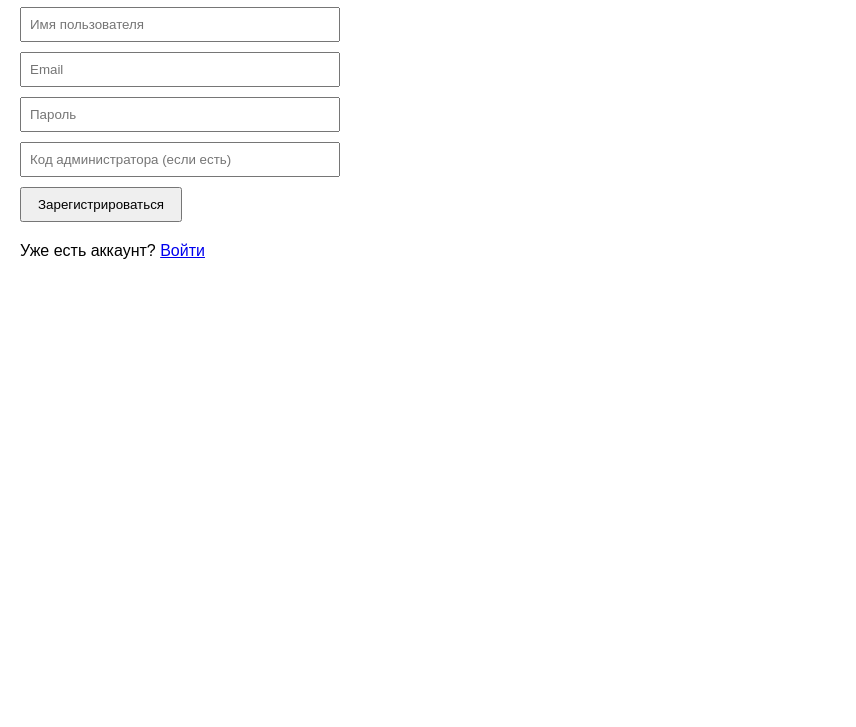
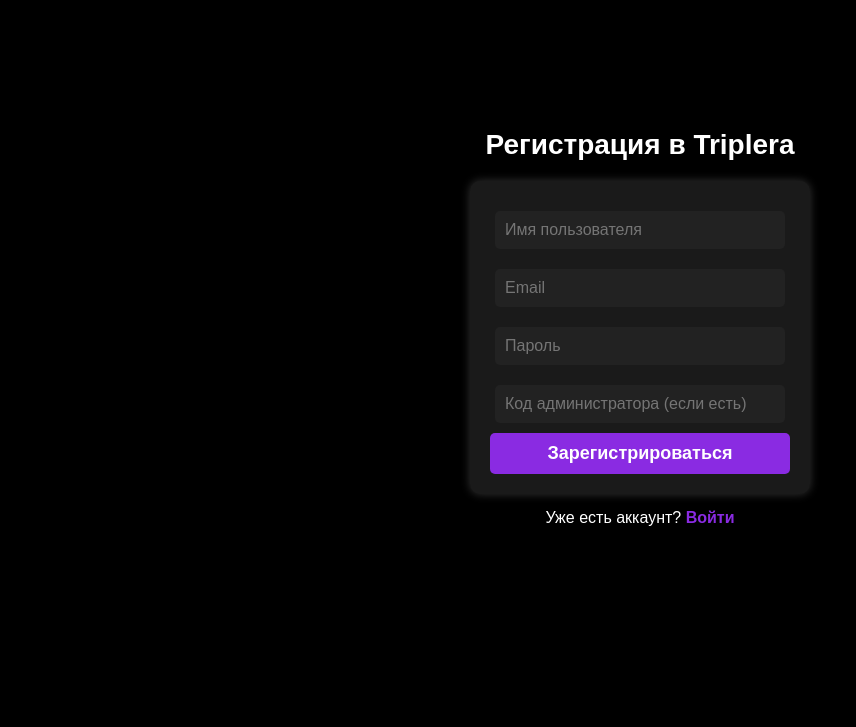
Before and after one commit to ai-dar/Triplera, a website: page public/register.html in a window 1280 px wide. Shown: the part 73-800 px from the top of the page, without its empty margins (0-856 px from the left). Drawn offline with Linux system fonts and the light colour scheme.

Commit message:
Finish Design login & register

```diff
--- /dev/null
+++ b/public/css/login.css
@@ -0,0 +1,71 @@
+body {
+    background-color: #000;
+    color: #fff;
+    font-family: Arial, sans-serif;
+    text-align: center;
+    display: flex;
+    flex-direction: column;
+    align-items: center;
+    justify-content: center;
+    height: 100vh;
+    margin: 0;
+}
+
+h1 {
+    margin-bottom: 20px;
+    font-size: 28px;
+}
+
+form {
+    background-color: rgba(255, 255, 255, 0.1);
+    padding: 20px;
+    border-radius: 10px;
+    box-shadow: 0 0 10px rgba(255, 255, 255, 0.2);
+    width: 300px;
+    display: flex;
+    flex-direction: column;
+    align-items: center;
+}
+
+input {
+    width: 90%;
+    padding: 10px;
+    margin: 10px 0;
+    border: none;
+    border-radius: 5px;
+    font-size: 16px;
+    background-color: #222;
+    color: #fff;
+}
+
+button {
+    background-color: #8A2BE2;
+    color: #fff;
+    border: none;
+    padding: 10px 15px;
+    font-size: 18px;
+    font-weight: bold;
+    border-radius: 5px;
+    cursor: pointer;
+    transition: transform 0.3s, box-shadow 0.3s;
+    width: 100%;
+}
+
+button:hover {
+    transform: scale(1.05);
+    box-shadow: 0 0 10px rgba(138, 43, 226, 0.8);
+}
+
+p {
+    margin-top: 15px;
+}
+
+a {
+    color: #8A2BE2;
+    text-decoration: none;
+    font-weight: bold;
+}
+
+a:hover {
+    text-decoration: underline;
+}
--- /dev/null
+++ b/public/css/register.css
@@ -0,0 +1,71 @@
+body {
+    background-color: #000;
+    color: #fff;
+    font-family: Arial, sans-serif;
+    text-align: center;
+    display: flex;
+    flex-direction: column;
+    align-items: center;
+    justify-content: center;
+    height: 100vh;
+    margin: 0;
+}
+
+h1 {
+    margin-bottom: 20px;
+    font-size: 28px;
+}
+
+form {
+    background-color: rgba(255, 255, 255, 0.1);
+    padding: 20px;
+    border-radius: 10px;
+    box-shadow: 0 0 10px rgba(255, 255, 255, 0.2);
+    width: 300px;
+    display: flex;
+    flex-direction: column;
+    align-items: center;
+}
+
+input {
+    width: 90%;
+    padding: 10px;
+    margin: 10px 0;
+    border: none;
+    border-radius: 5px;
+    font-size: 16px;
+    background-color: #222;
+    color: #fff;
+}
+
+button {
+    background-color: #8A2BE2;
+    color: #fff;
+    border: none;
+    padding: 10px 15px;
+    font-size: 18px;
+    font-weight: bold;
+    border-radius: 5px;
+    cursor: pointer;
+    transition: transform 0.3s, box-shadow 0.3s;
+    width: 100%;
+}
+
+button:hover {
+    transform: scale(1.05);
+    box-shadow: 0 0 10px rgba(138, 43, 226, 0.8);
+}
+
+p {
+    margin-top: 15px;
+}
+
+a {
+    color: #8A2BE2;
+    text-decoration: none;
+    font-weight: bold;
+}
+
+a:hover {
+    text-decoration: underline;
+}
--- a/public/register.html
+++ b/public/register.html
@@ -3,7 +3,7 @@
 <head>
   <meta charset="UTF-8">
   <title>Triplera — Регистрация</title>
-  <link rel="stylesheet" href="css/style.css">
+  <link rel="stylesheet" href="css/register.css">
 </head>
 <body>
   <h1>Регистрация в Triplera</h1>
```
Also changed, not shown: public/login.html (+1 -1 lines).
